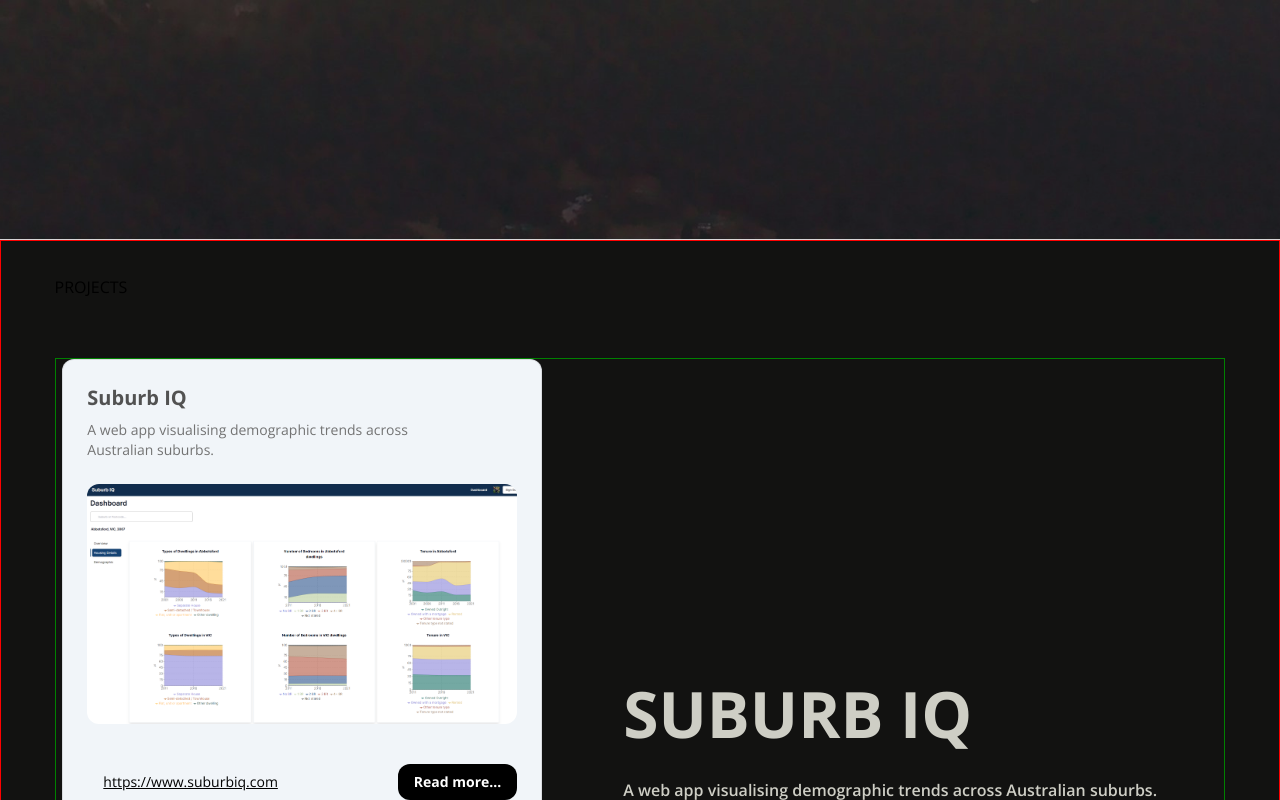
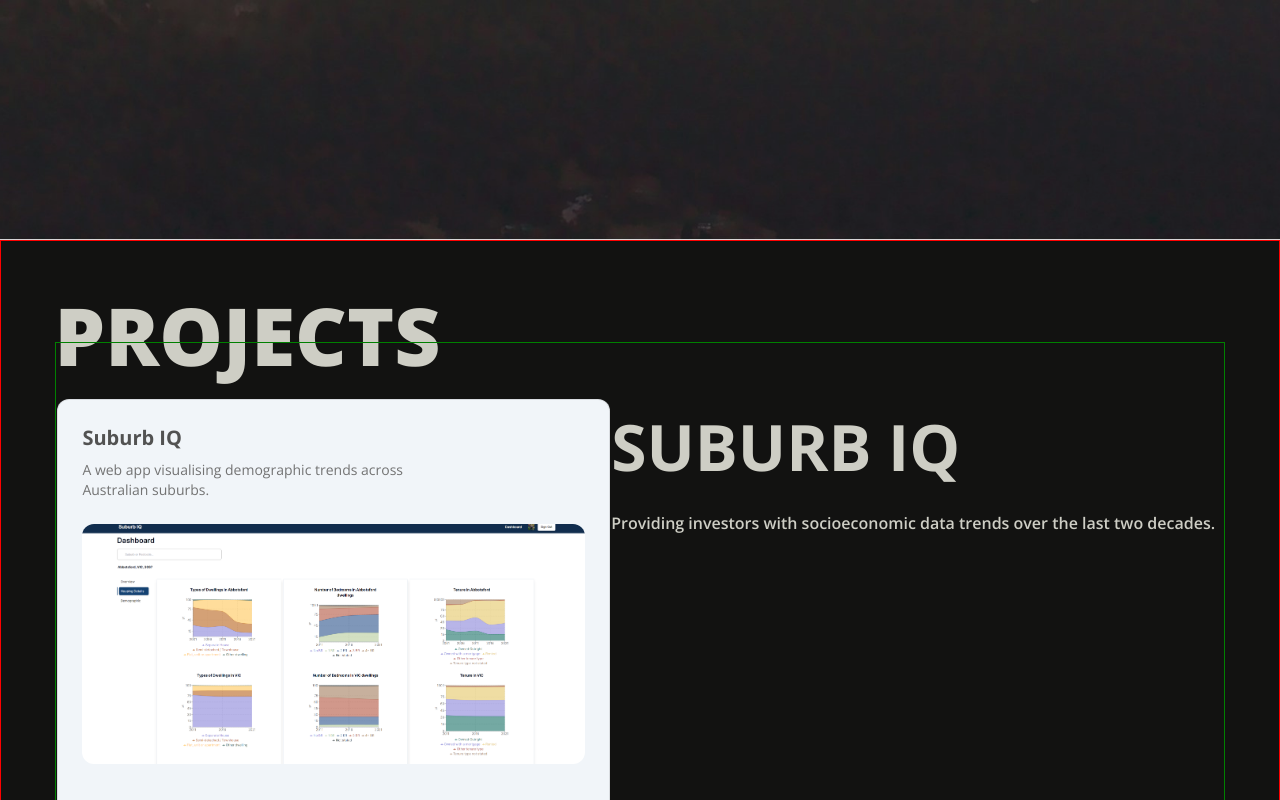
Before and after one commit to wilfred-py/personal-portfolio, a Next.js app: page / in a window 1280 px wide. Shown: the top 800 px of the page. Built offline with nearby package versions, Linux system fonts and the light colour scheme.

Commit message:
Update href of Housing Card iamge

```diff
--- a/src/components/Projects/Projects.module.scss
+++ b/src/components/Projects/Projects.module.scss
@@ -25,6 +25,9 @@
     border: 1px red solid;
 
     &__title {
+        font-size: 5rem;
+        color: #cecec5;
+        font-weight: 750;
         grid-area: 2 / 2 / 4 / 4;
     }
 
@@ -33,18 +36,14 @@
         height: 100%;
         display: grid;
         grid-area: 4 / 2 / -2 / -2;
-        margin-top: 1rem;
-        z-index: 2;
-
         border: 1px green solid;
 
         &__3DCard {
-            display: grid;
-            grid-area: 8 / 2 / 1 / 4;
+            grid-area: 7 / 3 / 22 / 13;
         }
 
         &__description {
-            grid-area: 5 / 14 / 20 / 24;
+            grid-area: 7 / 14 / 20 / 24;
 
             h2 {
                 color: #cecec5;
--- a/src/components/Projects/index.js
+++ b/src/components/Projects/index.js
@@ -42,8 +42,6 @@
                     <h1>PROJECTS</h1>
                 </div>
 
-                {/* <div className={styles.projects__number}>1</div> */}
-
                 <div className={styles.projects__suburbiq}>
                     <div className={styles.projects__suburbiq__3DCard}>
                         <SuburbIQHousingCard />
@@ -51,7 +49,7 @@
 
                     <div className={styles.projects__suburbiq__description}>
                         <h2>SUBURB IQ</h2>
-                        <p>A web app visualising demographic trends across Australian suburbs.</p>
+                        <p>Providing investors with socioeconomic data trends over the last two decades. </p>
                     </div>
                 </div>
             </div>
--- a/src/components/Projects/suburbiqHousingCard.js
+++ b/src/components/Projects/suburbiqHousingCard.js
@@ -9,14 +9,14 @@
 export default function suburbiqHousingCard() {
     return (
         <CardContainer className="inter-var">
-            <CardBody className="bg-slate-100 relative group/card  dark:hover:shadow-2xl dark:hover:shadow-emerald-500/[0.1] dark:bg-black dark:border-white/[0.2] border-black/[0.1] w-auto sm:w-[30rem] h-auto rounded-xl p-6 border">
+            <CardBody className="bg-slate-100 relative group/card  dark:hover:shadow-2xl dark:hover:shadow-emerald-500/[0.1] dark:bg-black dark:border-white/[0.2] border-black/[0.1] w-auto sm:w-full h-auto sm:h-full rounded-xl p-6 border">
                 <CardItem translateZ="50" className="text-xl font-bold text-neutral-600 dark:text-white">
                     Suburb IQ
                 </CardItem>
                 <CardItem as="p" translateZ="60" className="text-neutral-500 text-sm max-w-sm mt-2 mb-6 dark:text-neutral-300">
                     A web app visualising demographic trends across Australian suburbs.
                 </CardItem>
-                <CardItem translateZ="100" className="w-full mt-10" as={Link} href="https://www.suburbiq.com" target="_blank">
+                <CardItem translateZ="100" className="w-full mt-10" as={Link} href="/projects/suburbiq">
                     <Image
                         src={housingDetailsPage}
                         height="1000"
```
